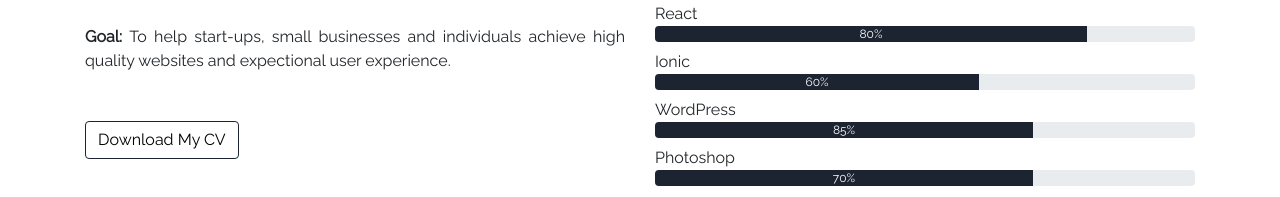
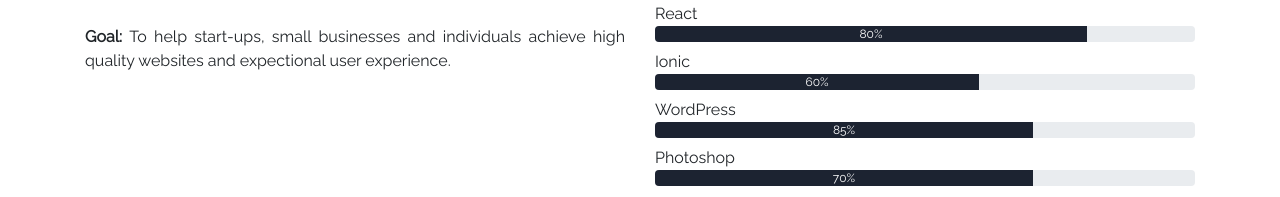
Before and after one commit to devonwintz/my-portfolio, a React (Create React App) app: page / in a window 1280 px wide. Shown: the part 1077-1274 px from the top of the page. Built offline with nearby package versions, Linux system fonts and the light colour scheme; a web font is replaced by a local one.

Commit message:
added projects

```diff
--- a/src/components/Content.js
+++ b/src/components/Content.js
@@ -108,7 +108,7 @@
             quality websites and expectional user experience.
           </span>
           <br />
-          <button className="btn mt-5" style={{ borderColor: "#1c2331" }}>
+          {/* <button className="btn mt-5" style={{ borderColor: "#1c2331" }}>
             <a
               href="https://drive.google.com/file/d/1LKIotIyjlfzhn4fiBg7wiO93Hx-IZ_dH/view?usp=sharing"
               download
@@ -117,7 +117,7 @@
             >
               Download My CV
             </a>
-          </button>
+          </button> */}
         </div>
         <div className="col-md-6 about-me-progress mt-3">
           <div className="skills mt-4">
```
